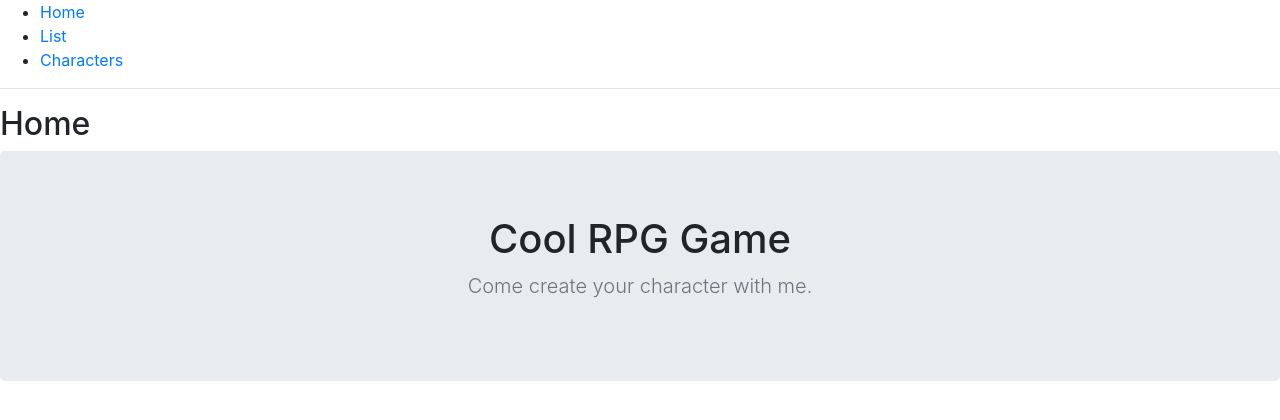
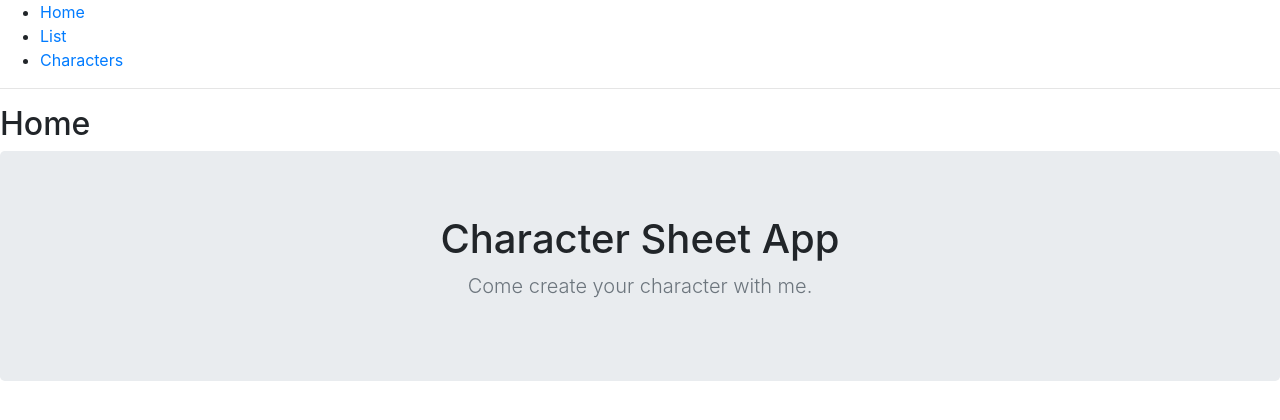
Before and after one commit to thetruetigerlily/character-app, a React (Create React App) app in the folder react-character-sheet/: page / in a window 1280 px wide. Shown: the top 420 px of the page. Built offline with nearby package versions, Linux system fonts and the light colour scheme.

Commit message:
Changed landing page.

```diff
--- a/react-character-sheet/src/screens/Home.js
+++ b/react-character-sheet/src/screens/Home.js
@@ -7,7 +7,7 @@ const Home = () => (
 
         <section class="jumbotron text-center">
     <div class="container">
-      <h1>Cool RPG Game</h1>
+      <h1>Character Sheet App</h1>
       <p class="lead text-muted">Come create your character with me.</p>
       <p>
       </p>
```
